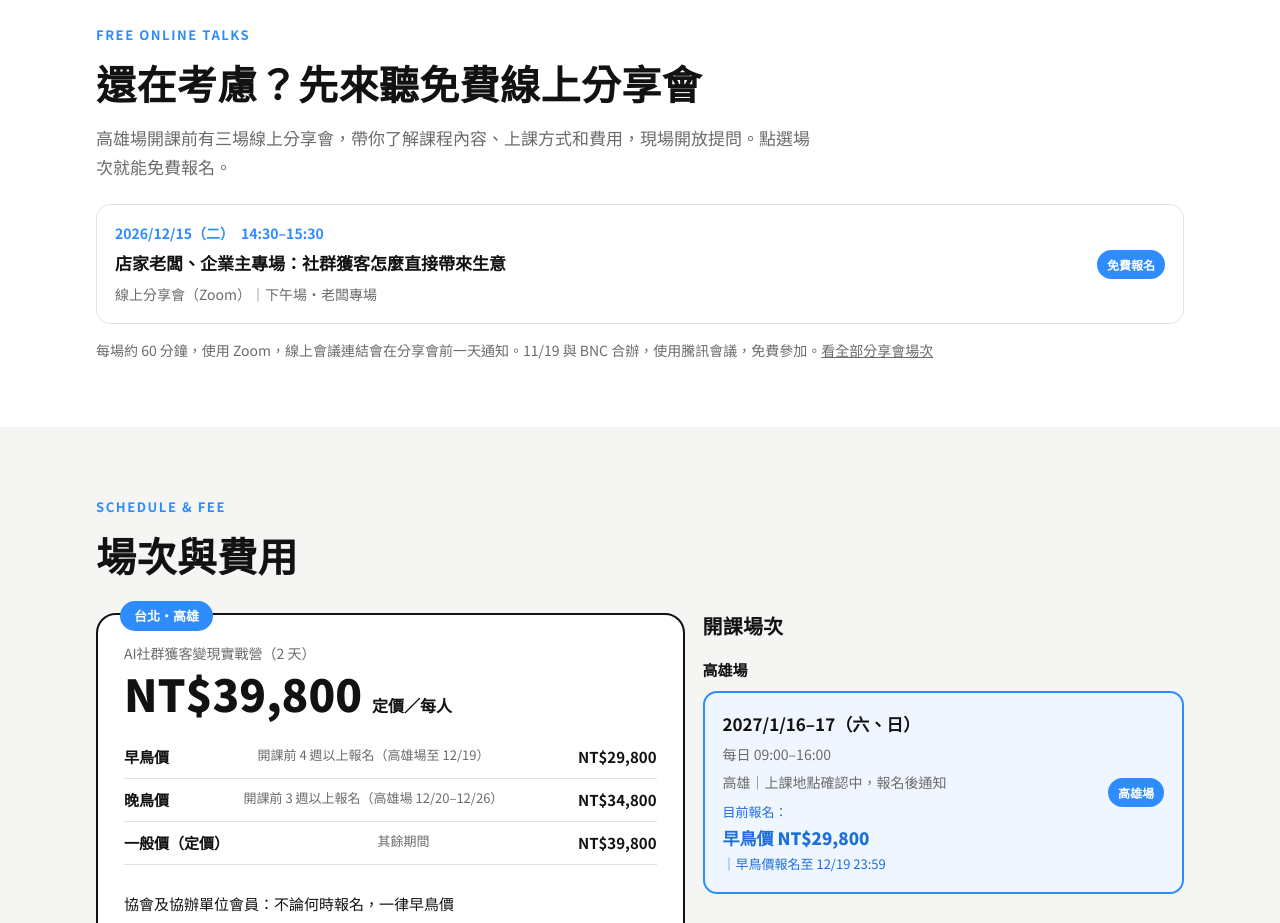
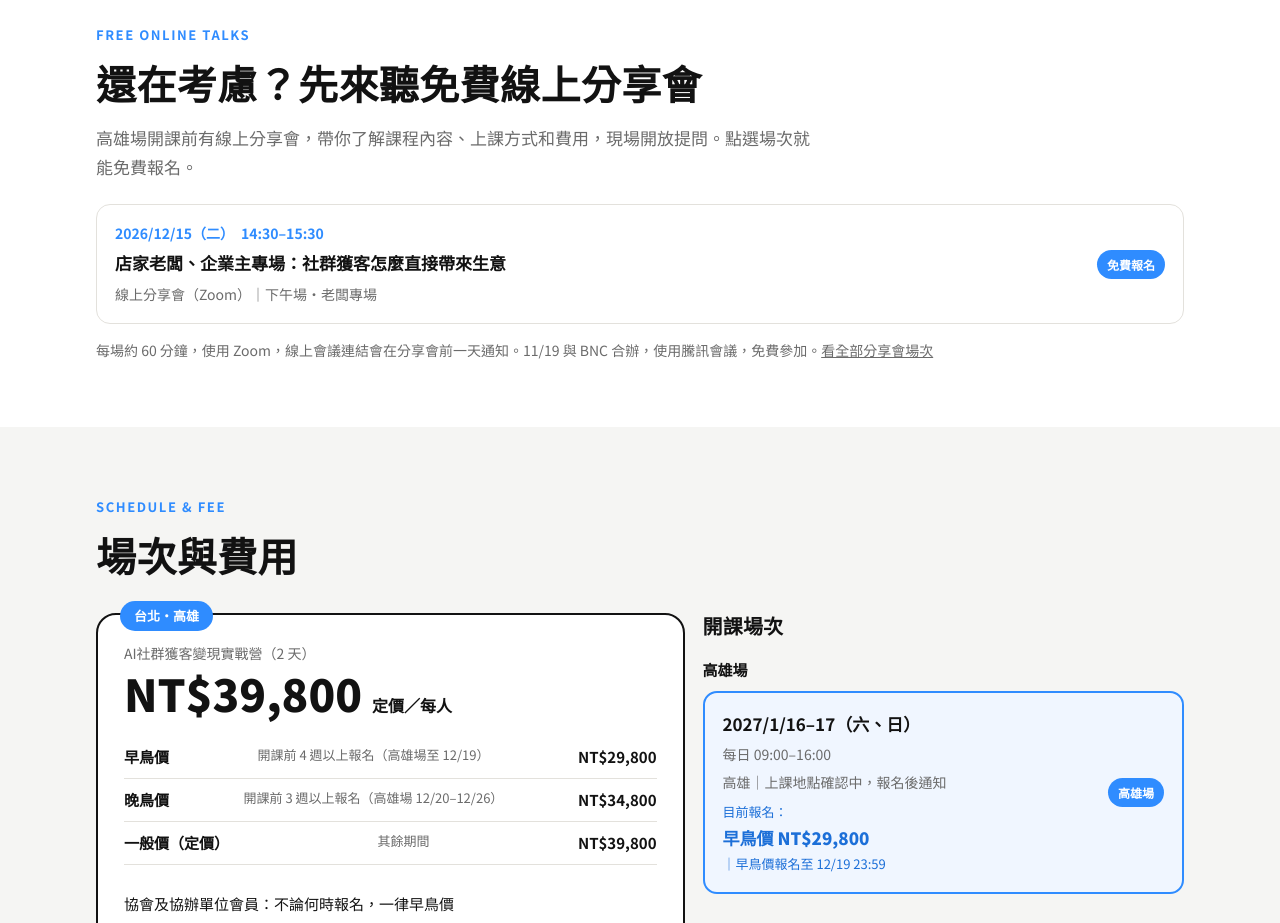
Before and after one commit to edjumptw/kma-kk, a plain HTML site: page ai/index.html in a window 1280 px wide. Shown: the part 4740-5663 px from the top of the page. Drawn offline with Linux system fonts and the light colour scheme.

Commit message:
AI 課分享會只剩一場，拿掉「三場」
Co-Authored-By: Claude Opus 5.5 <noreply@anthropic.com>

```diff
--- a/ai/index.html
+++ b/ai/index.html
@@ -640,7 +640,7 @@ window.COURSE = {
   <div class="wrap">
     <span class="eyebrow">Free online talks</span>
     <h2>還在考慮？先來聽免費線上分享會</h2>
-    <p class="lead">高雄場開課前有三場線上分享會，帶你了解課程內容、上課方式和費用，現場開放提問。點選場次就能免費報名。</p>
+    <p class="lead">高雄場開課前有線上分享會，帶你了解課程內容、上課方式和費用，現場開放提問。點選場次就能免費報名。</p>
     <div class="talks" id="talk-list" data-course="ai" data-base="../"></div>
     <p class="talk-note">每場約 60 分鐘，使用 Zoom，線上會議連結會在分享會前一天通知。11/19 與 BNC 合辦，使用騰訊會議，免費參加。<a id="talk-more" href="../talks/">看全部分享會場次</a></p>
   </div>
```
